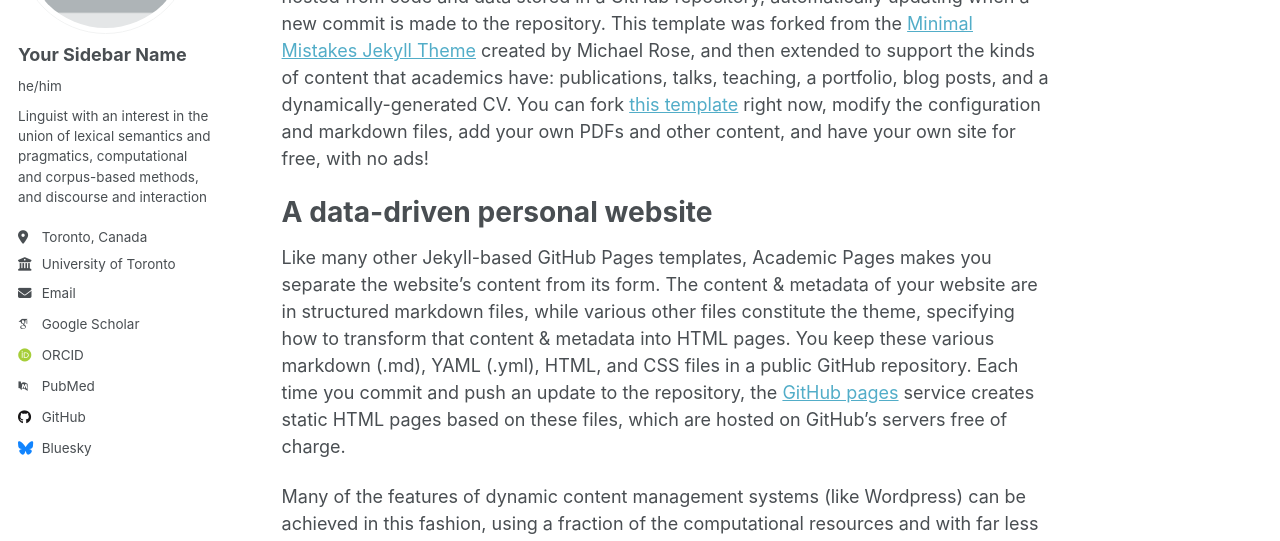
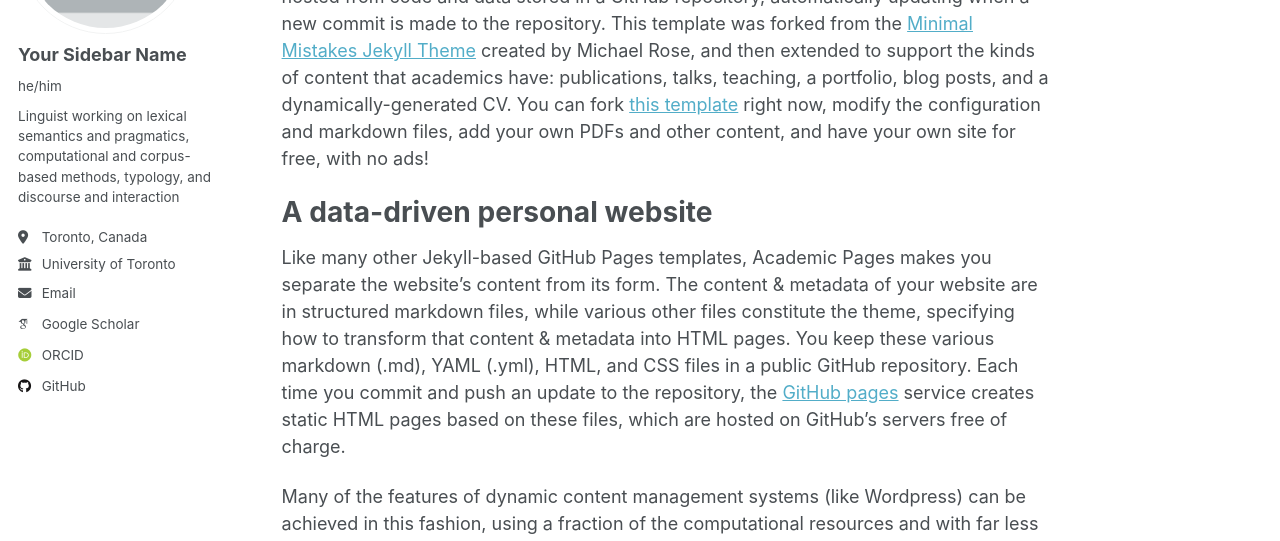
Before and after one commit to dnrb/dnrb.github.io, a Jekyll site: the page built from _pages/about.md, in a window 1280 px wide. Shown: the part 240-781 px from the top of the page. Built offline with Jekyll 4.4.1, drawn with Linux system fonts in a browser that asks for light colours; some web fonts are replaced.

Commit message:
Update _config.yml

```diff
--- a/_config.yml
+++ b/_config.yml
@@ -25,7 +25,7 @@ author:
   avatar           : "profile.png"
   name             : "Your Sidebar Name"
   pronouns         : "he/him"# example: "she/her"
-  bio              : "Linguist with an interest in the union of lexical semantics and pragmatics, computational and corpus-based methods, and discourse and interaction"
+  bio              : "Linguist working on lexical semantics and pragmatics, computational and corpus-based methods, typology, and discourse and interaction"
   location         : "Toronto, Canada"
   employer         : "University of Toronto"
   uri              : # URL
@@ -38,7 +38,7 @@ author:
   impactstory      : # URL
   orcid            : "https://orcid.org/0000-0003-1275-2974"
   semantic         : # URL
-  pubmed           : "https://www.ncbi.nlm.nih.gov/pubmed/?term=john+snow"
+  pubmed           : #"https://www.ncbi.nlm.nih.gov/pubmed/?term=john+snow"
   researchgate     : # URL
   scopus           : # URL
 
@@ -46,12 +46,12 @@ author:
   bitbucket        : # Username - Update with your username on the site
   codepen          : # Username
   dribbble         : # Username
-  github           : "academicpages"
+  github           : "dnrb"
   kaggle           : # Username
   stackoverflow    : # User number or user number and name (i.e., use "1" or "1/jeff-atwood")
 
   # Social media
-  bluesky          : "bsky.app" # Replace this with you Bluesky username
+  bluesky          : #"bsky.app" # Replace this with you Bluesky username
   facebook         : # Username
   flickr           : # Username
   foursquare       : # Username
```
